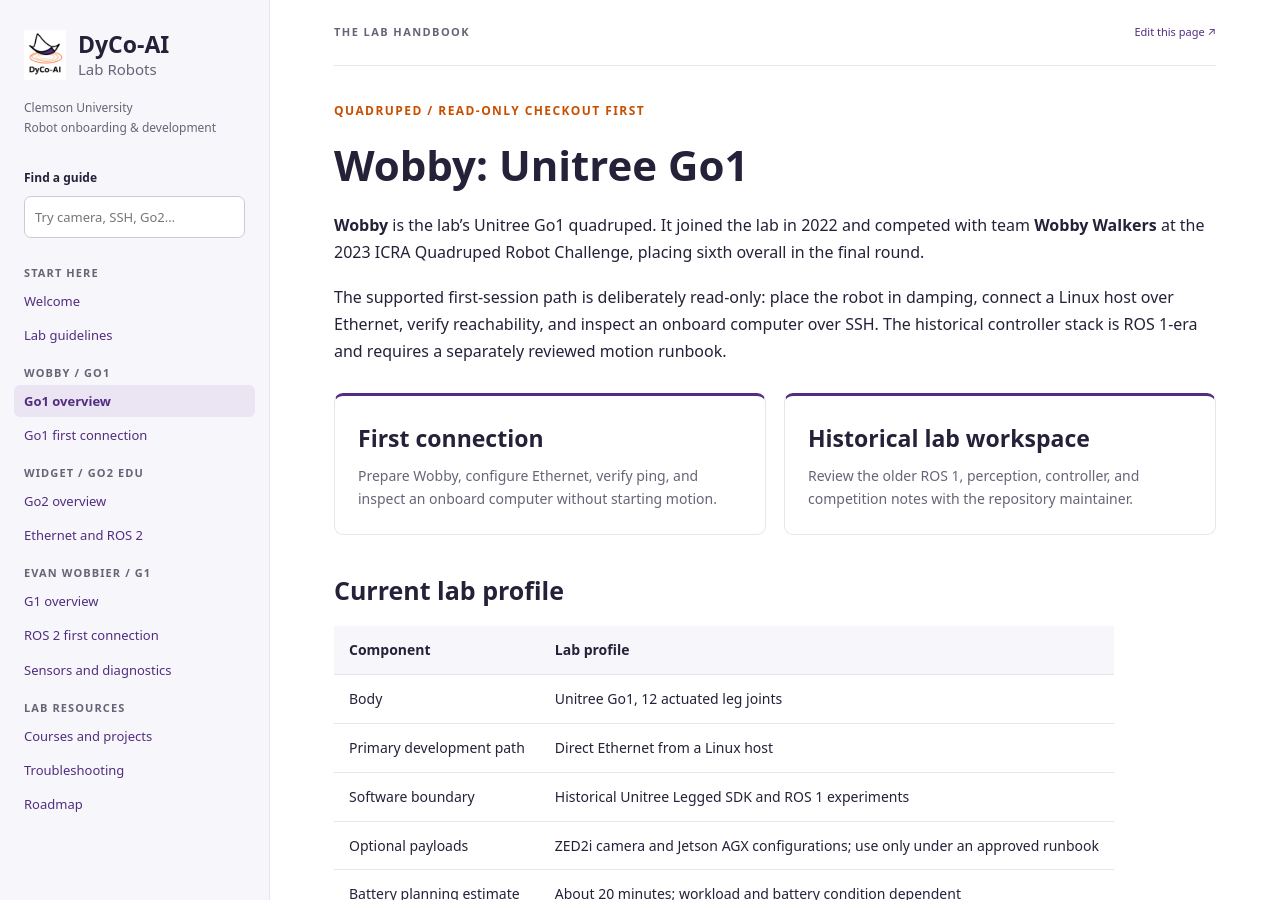
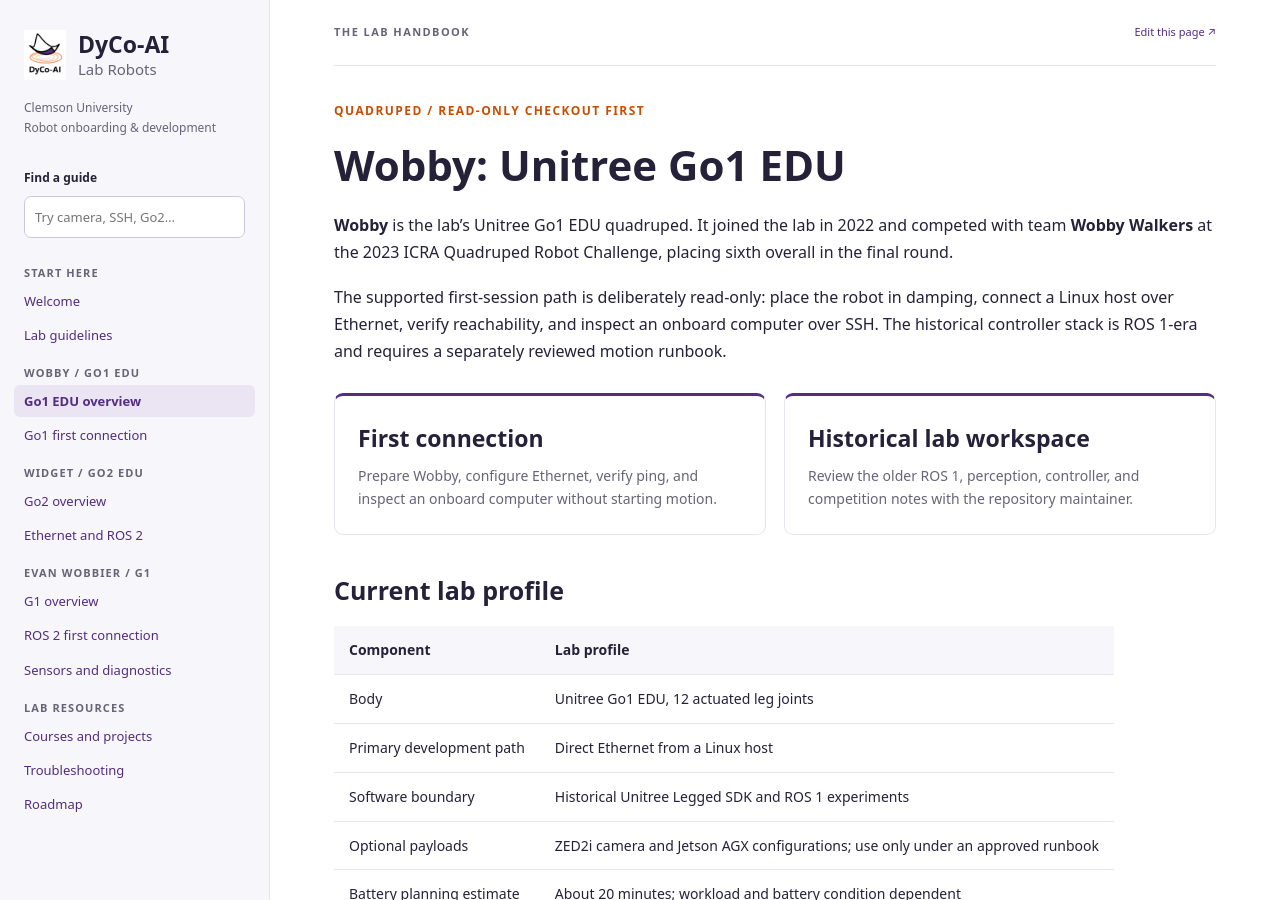
Before and after one commit to DyCo-AI/lab-robots, a Jekyll site: the page built from docs/go1/index.md, in a window 1280 px wide and 900 px high. Built offline with Jekyll 4.4.1, drawn with Linux system fonts in a browser that asks for light colours.

Commit message:
Identify Wobby as a Go1 EDU

```diff
--- a/docs/_data/navigation.yml
+++ b/docs/_data/navigation.yml
@@ -6,9 +6,9 @@
     - title: Lab guidelines
       url: /getting-started/
       keywords: safety conduct batteries reproducibility github hugging face contacts
-- title: Wobby / Go1
+- title: Wobby / Go1 EDU
   items:
-    - title: Go1 overview
+    - title: Go1 EDU overview
       url: /go1/
       keywords: wobby quadruped hardware overview ros1 legacy
     - title: Go1 first connection
--- a/docs/go1/index.md
+++ b/docs/go1/index.md
@@ -1,13 +1,13 @@
 ---
 layout: default
-title: "Go1 overview"
-description: "Meet the lab's Unitree Go1 and find its connection, hardware, and legacy development resources."
+title: "Go1 EDU overview"
+description: "Meet the lab's Unitree Go1 EDU and find its connection, hardware, and legacy development resources."
 ---
 
 <p class="eyebrow">Quadruped / Read-only checkout first</p>
-# Wobby: Unitree Go1
+# Wobby: Unitree Go1 EDU
 
-**Wobby** is the lab's Unitree Go1 quadruped. It joined the lab in 2022 and
+**Wobby** is the lab's Unitree Go1 EDU quadruped. It joined the lab in 2022 and
 competed with team **Wobby Walkers** at the 2023 ICRA Quadruped Robot
 Challenge, placing sixth overall in the final round.
 
@@ -25,7 +25,7 @@ requires a separately reviewed motion runbook.
 
 | Component | Lab profile |
 | --- | --- |
-| Body | Unitree Go1, 12 actuated leg joints |
+| Body | Unitree Go1 EDU, 12 actuated leg joints |
 | Primary development path | Direct Ethernet from a Linux host |
 | Software boundary | Historical Unitree Legged SDK and ROS 1 experiments |
 | Optional payloads | ZED2i camera and Jetson AGX configurations; use only under an approved runbook |
```
Also changed, not shown: docs/go1/connection.md (+2 -2 lines), docs/index.md (+2 -2 lines), README.md.
